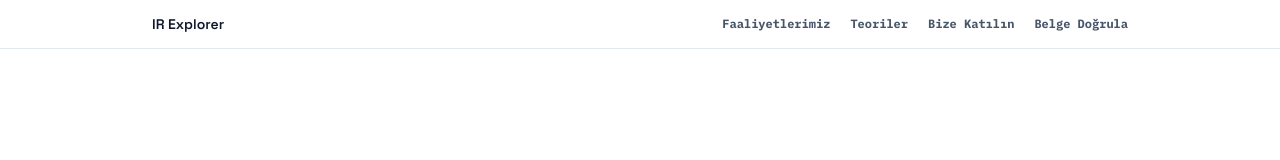
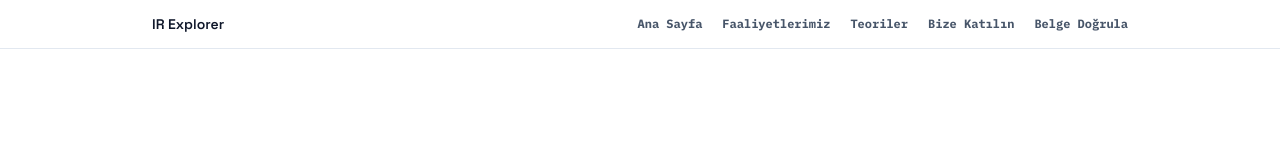
Before and after one commit to mertgrz24/uikt-site, a React (Vite) app: page /events in a window 1280 px wide. Shown: the top 160 px of the page. Built offline with nearby package versions, Linux system fonts and the light colour scheme.

Commit message:
feat: navbar ana sayfa linki eklendi

```diff
--- a/src/components/Navbar.jsx
+++ b/src/components/Navbar.jsx
@@ -24,6 +24,7 @@ export default function Navbar() {
 
           {/* Desktop */}
           <div className="hidden md:flex items-center gap-5">
+            <Link to="/" className={linkCls}>Ana Sayfa</Link>
             <Link to="/events" className={linkCls}>Faaliyetlerimiz</Link>
             <Link to="/theories" className={linkCls}>Teoriler</Link>
             <button onClick={openJoin} className={linkCls}>Bize Katılın</button>
@@ -45,6 +46,7 @@ export default function Navbar() {
         {/* Mobile dropdown */}
         {menuOpen && (
           <div className="md:hidden bg-brand-bg/95 backdrop-blur border-b border-brand-border px-6 pb-4 pt-2 flex flex-col gap-3">
+            <Link to="/" onClick={() => setMenuOpen(false)} className={mobileLinkCls}>Ana Sayfa</Link>
             <Link to="/events" onClick={() => setMenuOpen(false)} className={mobileLinkCls}>Faaliyetlerimiz</Link>
             <Link to="/theories" onClick={() => setMenuOpen(false)} className={mobileLinkCls}>Teoriler</Link>
             <button onClick={openJoin} className={`${mobileLinkCls} text-left`}>Bize Katılın</button>
```
